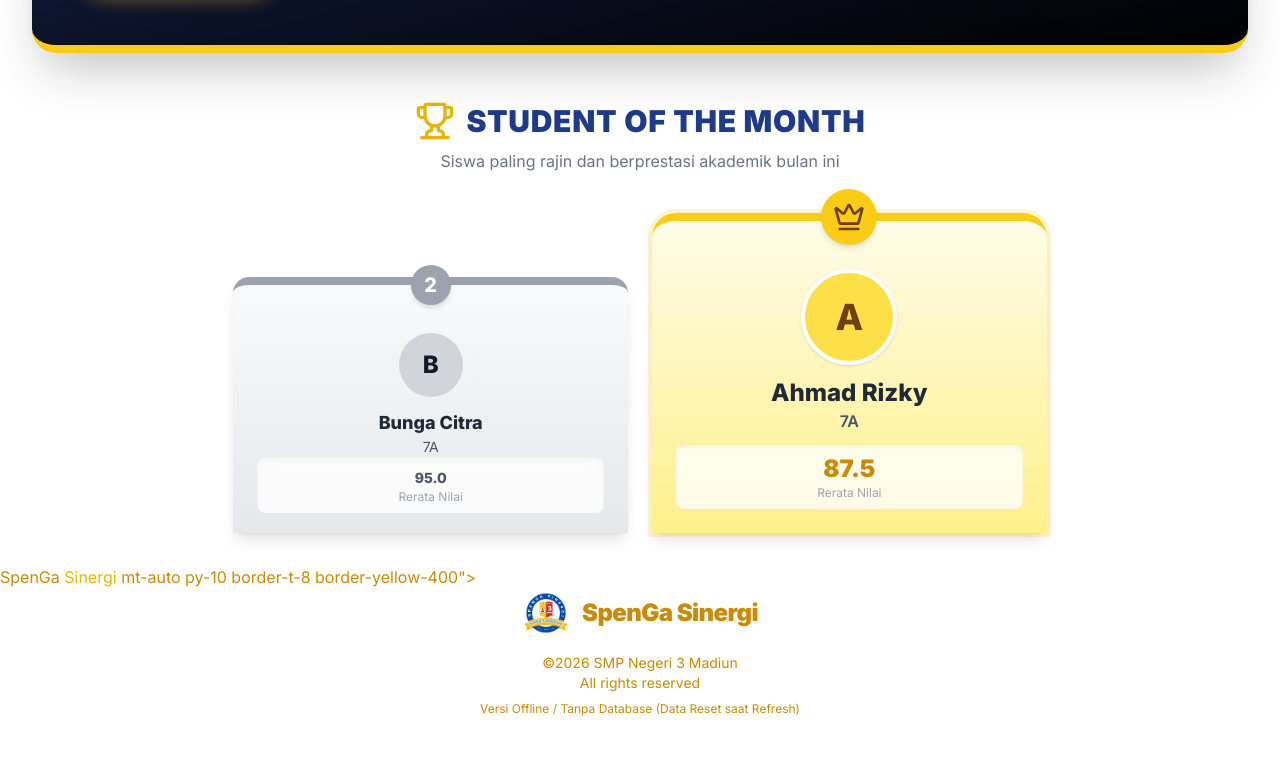
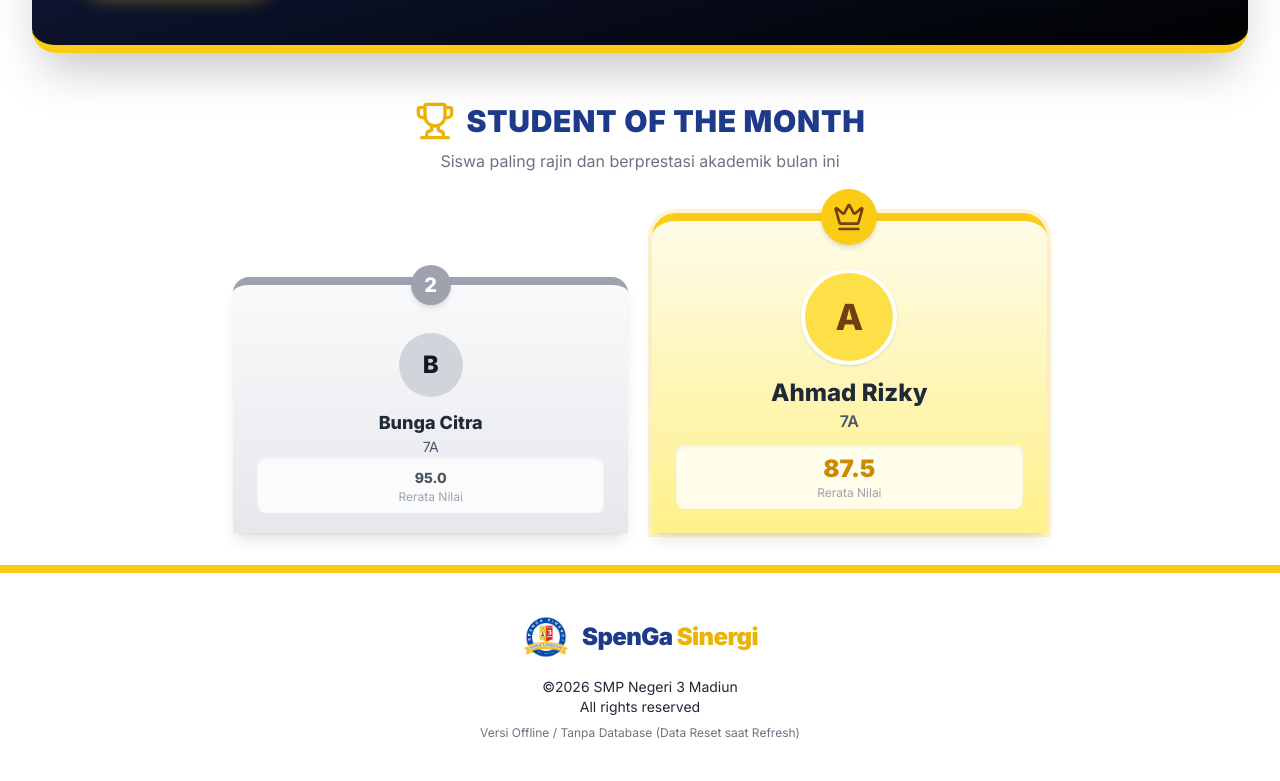
Before and after one commit to kikieka170/Asesmen-tracker-spenga, a plain HTML site: page index.html in a window 1280 px wide. Shown: the part 392-1173 px from the top of the page. Before the commit the page ends 1109 px from the top, so only its background shows below. Drawn offline with nearby package versions, Linux system fonts and the light colour scheme.

Commit message:
Update index.html

```diff
--- a/index.html
+++ b/index.html
@@ -266,16 +266,27 @@
     </main>
 
     <!-- FOOTER -->
-    <footer class="bg-white text-yellow-600 transition-colors"> SpenGa <span class="text-yellow-500">Sinergi</span> mt-auto py-10 border-t-8 border-yellow-400">
-        <div class="max-w-7xl mx-auto px-4 text-center">
-            <div class="flex items-center justify-center gap-3 mb-4">
-                <img src="Logo_SpenGa_Sinergi_Fix-removebg-preview1.png" alt="Logo SMPN 3" class="w-12 h-12 object-contain group-hover:scale-110 transition-transform">
-                <span class="text-2xl font-black tracking-tight">SpenGa Sinergi</span>
-            </div>
-            <p class="text-#222021 text-sm">©2026 SMP Negeri 3 Madiun <br> All rights reserved </p>
-            <p class="text-#222021 text-xs mt-2">Versi Offline / Tanpa Database (Data Reset saat Refresh)</p>
+    <footer class="bg-white mt-auto py-10 border-t-8 border-yellow-400">
+    <div class="max-w-7xl mx-auto px-4 text-center">
+
+        <div class="flex items-center justify-center gap-3 mb-4">
+            <img src="Logo_SpenGa_Sinergi_Fix-removebg-preview1.png" alt="Logo SMPN 3" class="w-12 h-12 object-contain group-hover:scale-110 transition-transform">
+
+            <span class="text-2xl font-black tracking-tight">
+                <span class="text-blue-900">SpenGa</span>
+                <span class="text-yellow-500">Sinergi</span>
+            </span>
         </div>
-    </footer>
+
+        <p class="text-gray-800 text-sm font-medium">
+            ©2026 SMP Negeri 3 Madiun <br> All rights reserved
+        </p>
+
+        <p class="text-gray-500 text-xs mt-2">
+            Versi Offline / Tanpa Database (Data Reset saat Refresh)
+        </p>
+    </div>
+</footer>
 
     <!-- MODAL LOGIN -->
     <div id="login-modal" class="fixed inset-0 bg-black bg-opacity-60 z-50 flex items-center justify-center p-4 backdrop-blur-sm hidden">
```
